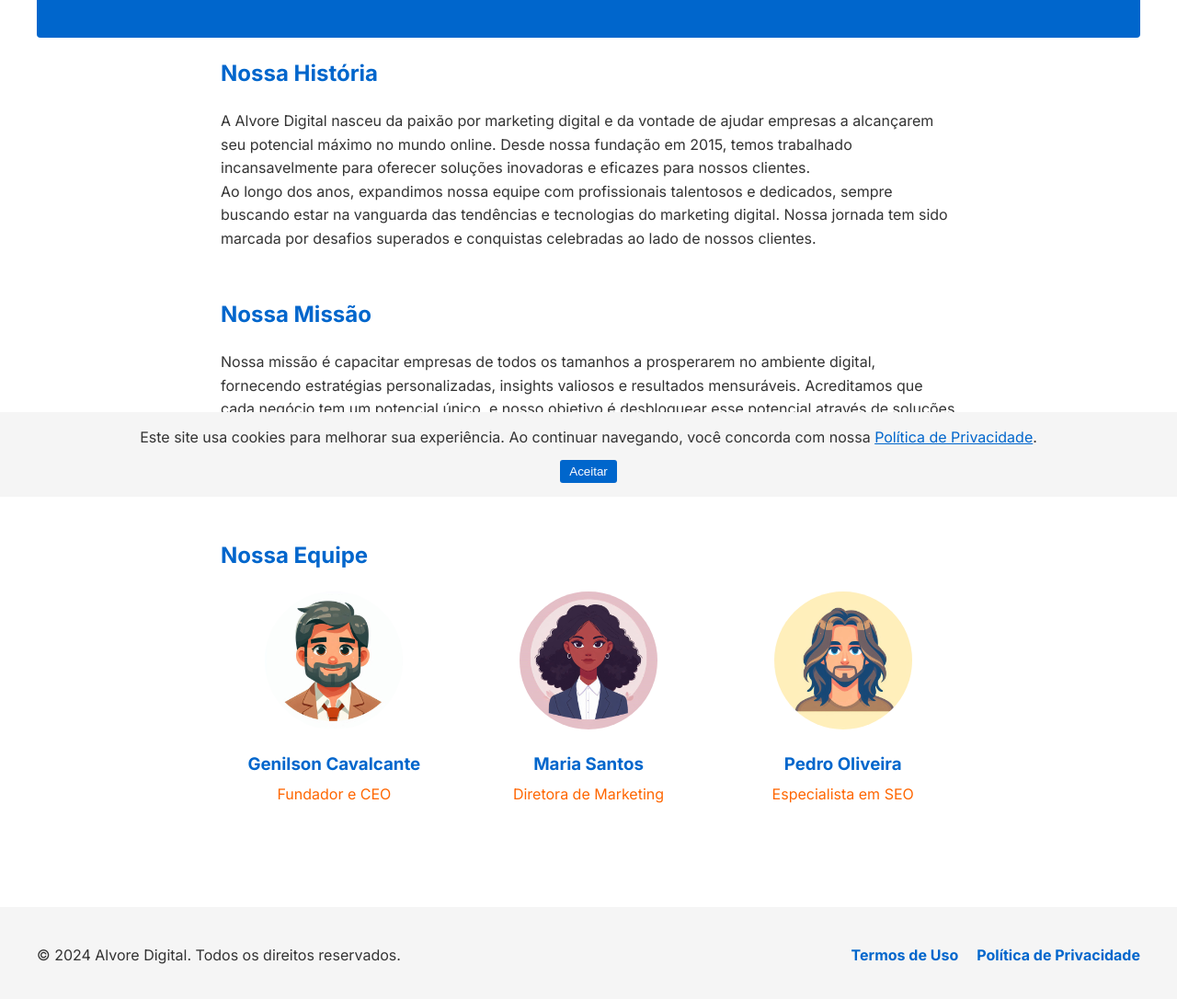
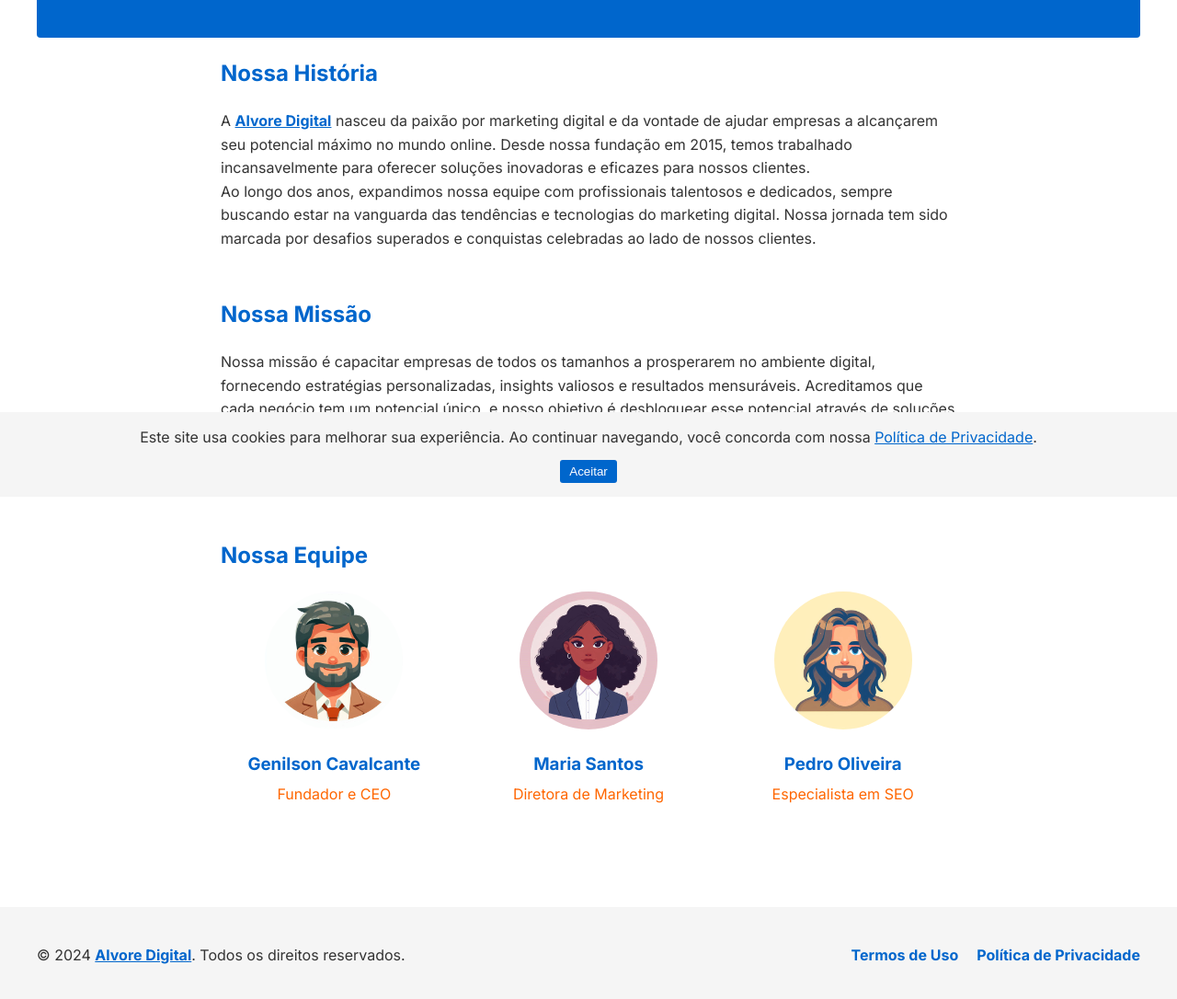
Before and after one commit to alvoredigital/alvoredigital.github.io, a plain HTML site: page blog/sobre.html in a window 1280 px wide. Shown: the part 260-1346 px from the top of the page at 92% size. Drawn offline with Linux system fonts and the light colour scheme.

Commit message:
alterações de link para site principal

```diff
--- a/blog/assets/css/style.css
+++ b/blog/assets/css/style.css
@@ -421,6 +421,14 @@ footer ul li a:hover {
     color: var(--primary-color);
 }
 
+.link-site {
+    color: var(--primary-color);
+    font-weight: bold;
+}
+.link-site:hover {
+    color: var(--hover-color);
+}
+
 /* Search Results */
 .search-results {
     display: none;
--- a/blog/sobre.html
+++ b/blog/sobre.html
@@ -56,7 +56,7 @@
         <div class="about-content">
             <section class="our-story">
                 <h2>Nossa História</h2>
-                <p>A Alvore Digital nasceu da paixão por marketing digital e da vontade de ajudar empresas a alcançarem seu potencial máximo no mundo online. Desde nossa fundação em 2015, temos trabalhado incansavelmente para oferecer soluções inovadoras e eficazes para nossos clientes.</p>
+                <p>A <a href="../../index.html" class="link-site" title="Site Alvore Digital">Alvore Digital</a> nasceu da paixão por marketing digital e da vontade de ajudar empresas a alcançarem seu potencial máximo no mundo online. Desde nossa fundação em 2015, temos trabalhado incansavelmente para oferecer soluções inovadoras e eficazes para nossos clientes.</p>
                 <p>Ao longo dos anos, expandimos nossa equipe com profissionais talentosos e dedicados, sempre buscando estar na vanguarda das tendências e tecnologias do marketing digital. Nossa jornada tem sido marcada por desafios superados e conquistas celebradas ao lado de nossos clientes.</p>
             </section>
             <section class="our-mission">
@@ -89,7 +89,7 @@
 
     <footer>
         <div class="container">
-            <p>&copy; 2024 Alvore Digital. Todos os direitos reservados.</p>
+            <p>&copy; <span id="current-year"></span> <a href="../../index.html" class="link-footer-site" title="Site Alvore Digital">Alvore Digital</a>. Todos os direitos reservados.</p>
             <ul>
                 <li><a href="termos-de-uso.html">Termos de Uso</a></li>
                 <li><a href="politica-de-privacidade.html">Política de Privacidade</a></li>
@@ -102,6 +102,11 @@
         <button id="acceptCookies">Aceitar</button>
     </div>
 
+    <script>
+        // Obtém o ano atual
+        const currentYear = new Date().getFullYear();
+        document.getElementById('current-year').textContent = currentYear;
+    </script>
     <script src="assets/js/script.js"></script>
 </body>
 </html>
```
Also changed, not shown: blog/category.html (+6 -1 lines), blog/contato.html (+9 -3 lines), blog/index.html (+6 -1 lines), blog/politica-de-privacidade.html (+6 -1 lines), blog/post.html (+6 -1 lines), blog/termos-de-uso.html (+6 -1 lines).
